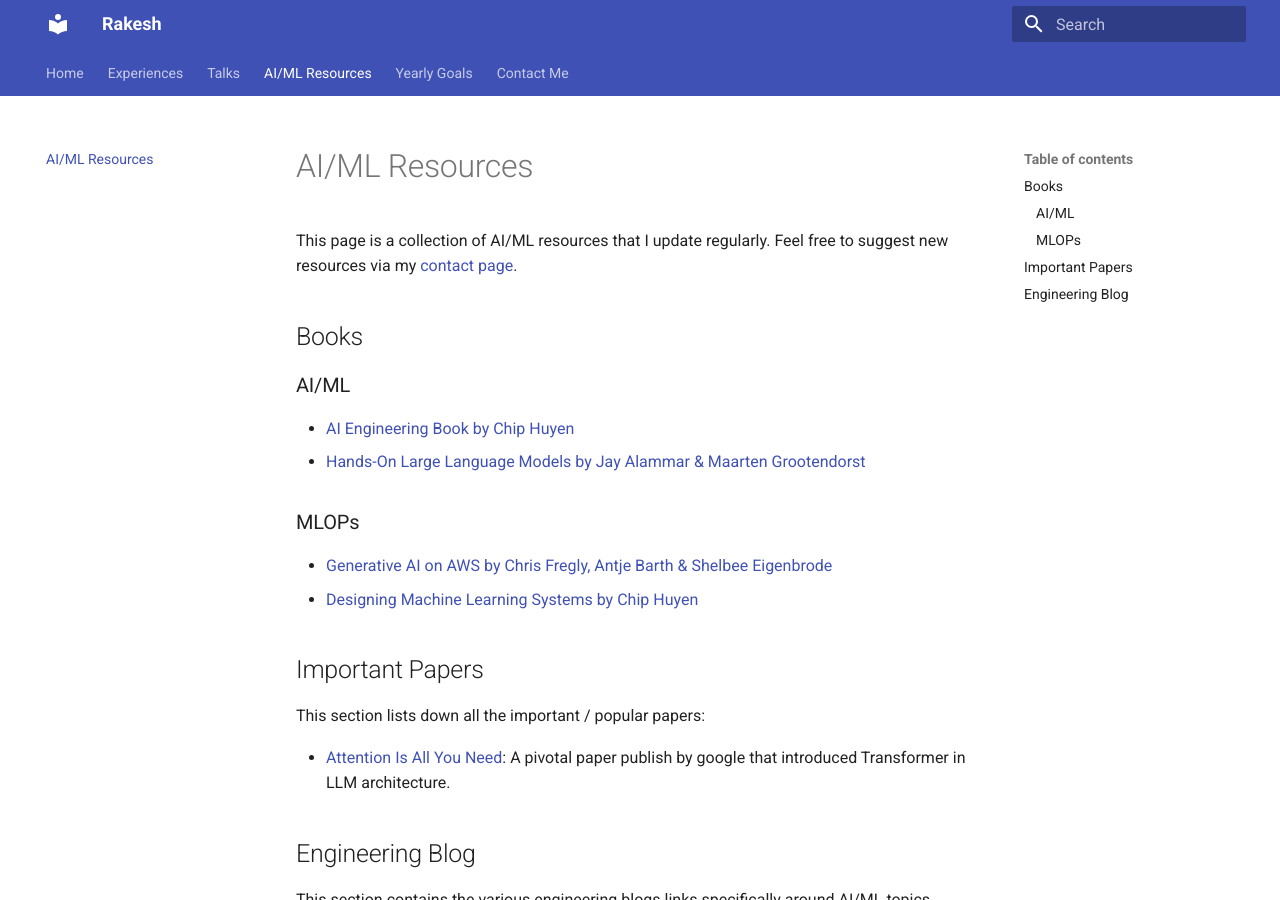
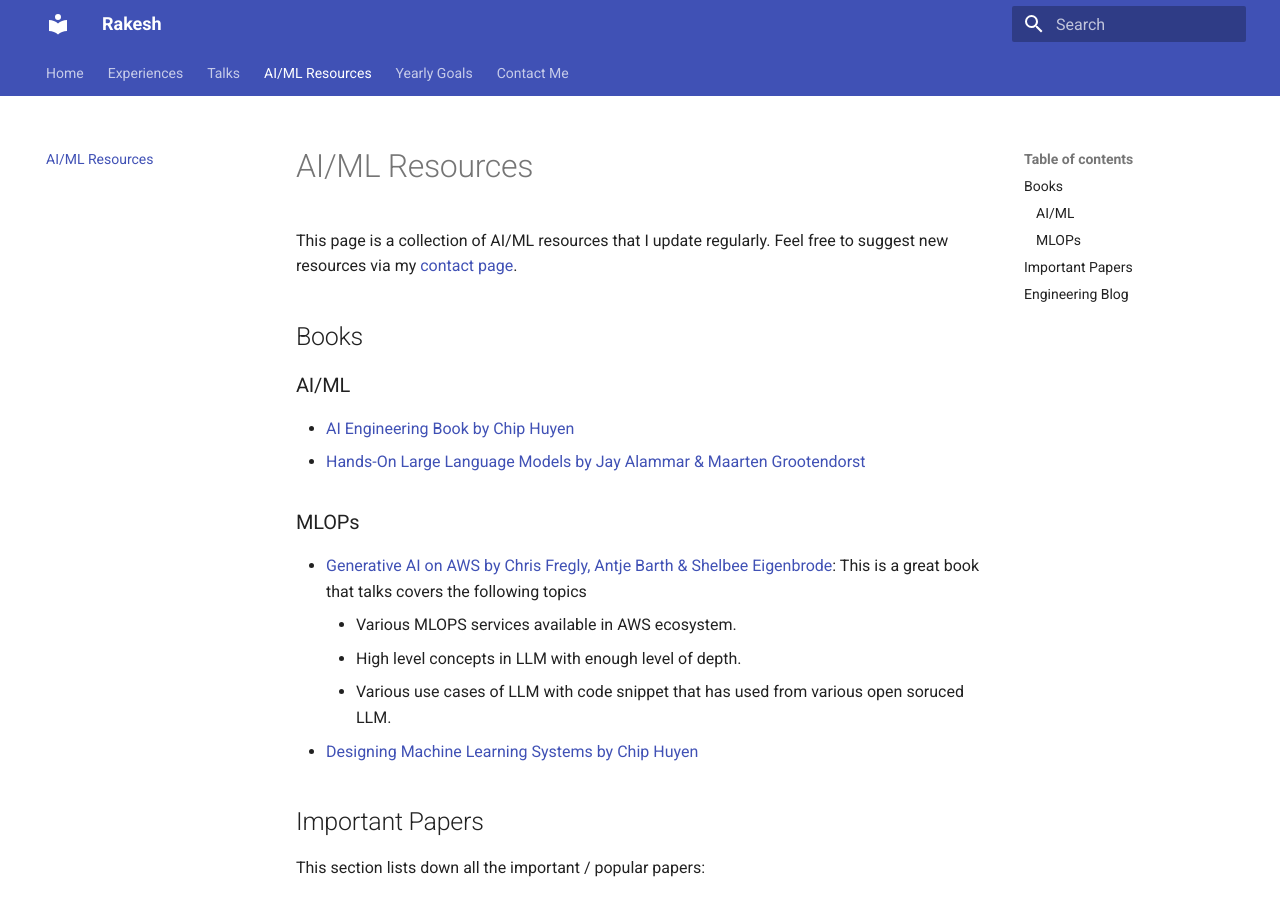
Before and after one commit to rakeshcusat/rakeshcusat.github.io, an MkDocs documentation site: the page built from docs/ai-ml-resources.md, in a window 1280 px wide and 900 px high. Built offline with MkDocs 1.6.1 and Material for MkDocs 9.7.7, drawn with Linux system fonts in a browser that asks for light colours; plug-ins that fetch from the network failed and are left out.

Commit message:
some more updates

```diff
--- a/docs/ai-ml-resources.md
+++ b/docs/ai-ml-resources.md
@@ -11,7 +11,10 @@ This page is a collection of AI/ML resources that I update regularly. Feel free
 
 ### MLOPs
 
-- [Generative AI on AWS by Chris Fregly, Antje Barth & Shelbee Eigenbrode](https://a.co/d/3bz4c1w)
+- [Generative AI on AWS by Chris Fregly, Antje Barth & Shelbee Eigenbrode](https://a.co/d/3bz4c1w): This is a great book that talks covers the following topics
+    - Various MLOPS services available in AWS ecosystem.
+    - High level concepts in LLM with enough level of depth.
+    - Various use cases of LLM with code snippet that has used from various open soruced LLM.
 - [Designing Machine Learning Systems by Chip Huyen](https://a.co/d/53xfE7T)
 
 ## Important Papers
```
